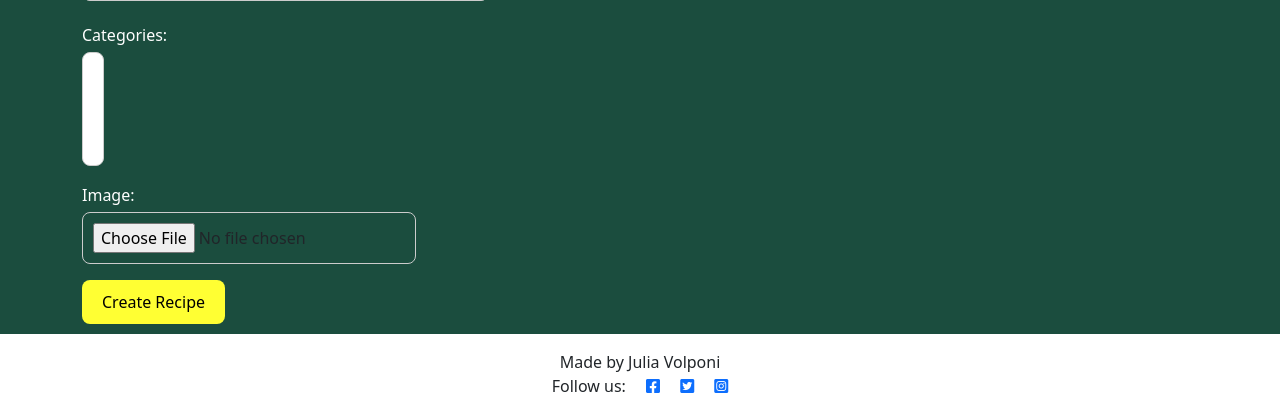
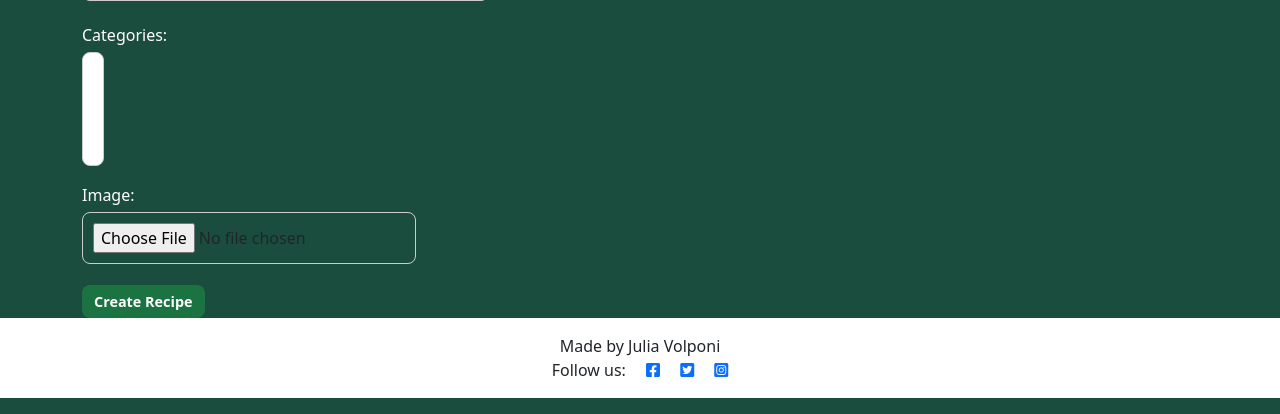
Before and after one commit to juliavolponi/django-blog-SaborBrasileiro, a Django app: page /new/ in a window 1280 px wide. Shown: the part 917-1331 px from the top of the page. Run offline with Django 5.2, Linux system fonts and the light colour scheme; the visitor is signed in with stand-in values (Sample User, id 1); data comes from the database, SQL or seed files in the repository; data that the repository does not hold is empty.

Commit message:
costumized button to look better for user

```diff
--- a/static/css/style.css
+++ b/static/css/style.css
@@ -179,13 +152,22 @@
 }
 
 .btn {
-    background-color: #FFFF33 !important;  /* Custom button color */
-    color: black !important;
+    background-color: #1a7341 !important;  /* Custom button color */
+    color: white !important;
     border: none;
-    padding: 10px 20px;
+    padding: 6px 12px;
     border-radius: 8px;
     cursor: pointer;
-    margin-bottom: 10px;
+    font-size: 0.9rem;
+    font-weight: bold;
+    transition: background 0.3s ease;
+    width: auto;
+    margin-right: 10px;
+    margin-top: 5px;
+}
+
+.btn:hover {
+    background-color: #1B4D3E !important;  /* Slightly lighter green on hover */
 }
 
 h2 {
--- a/templates/base.html
+++ b/templates/base.html
@@ -16,6 +16,9 @@
     <link rel="preconnect" href="https://fonts.gstatic.com">
     <link href="https://fonts.googleapis.com/css2?family=Roboto:wght@300&display=swap" rel="stylesheet">
     <link href="https://fonts.googleapis.com/css2?family=Lato:wght@300;700&display=swap" rel="stylesheet">
+    <link href="https://fonts.googleapis.com/css2?family=Montserrat:wght@300;400;700&display=swap" rel="stylesheet">
+
+
 
     <!-- Font Awesome CSS -->
     <link rel="stylesheet" href="https://cdnjs.cloudflare.com/ajax/libs/font-awesome/5.15.3/css/all.min.css">
```
Also changed, not shown: other parts of static/css/style.css (+11 -32 lines).
